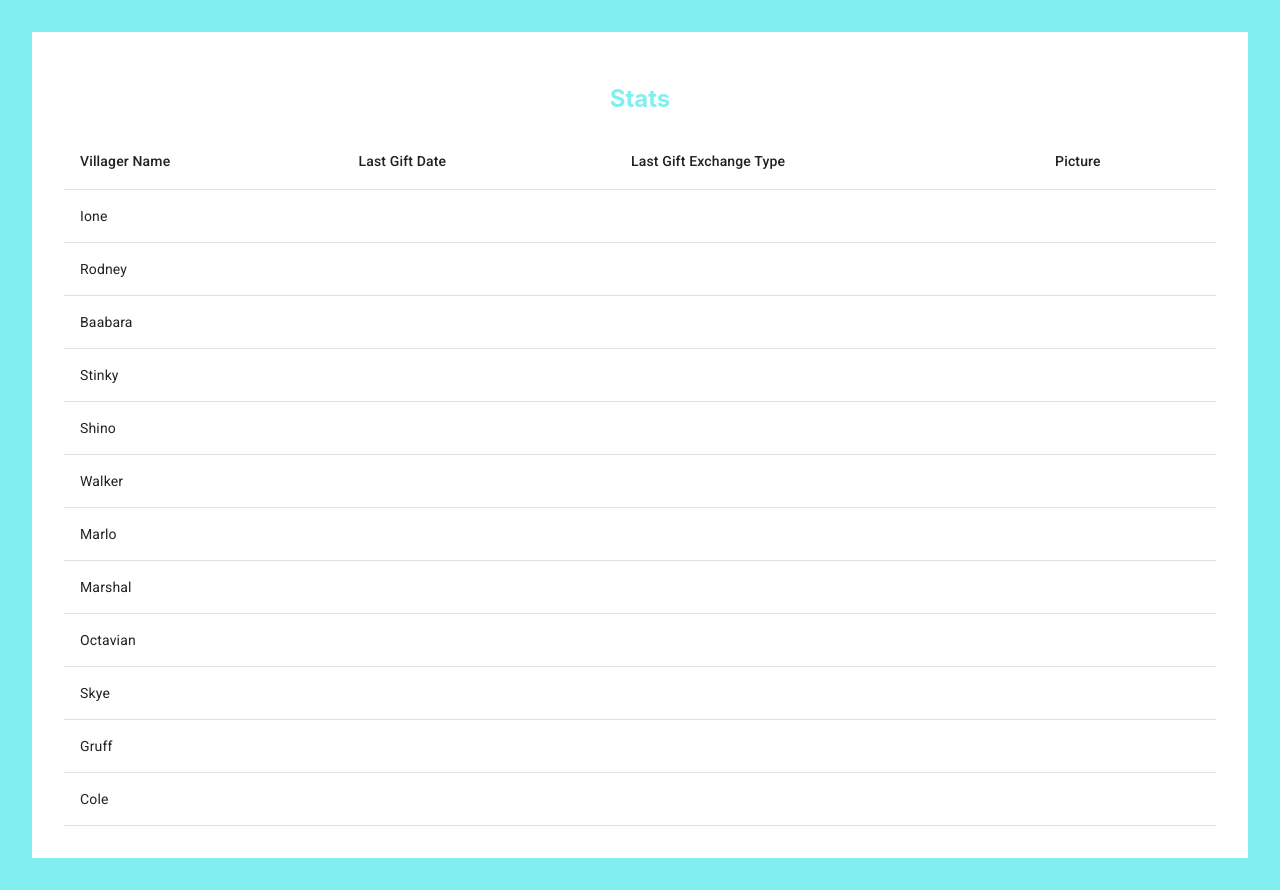
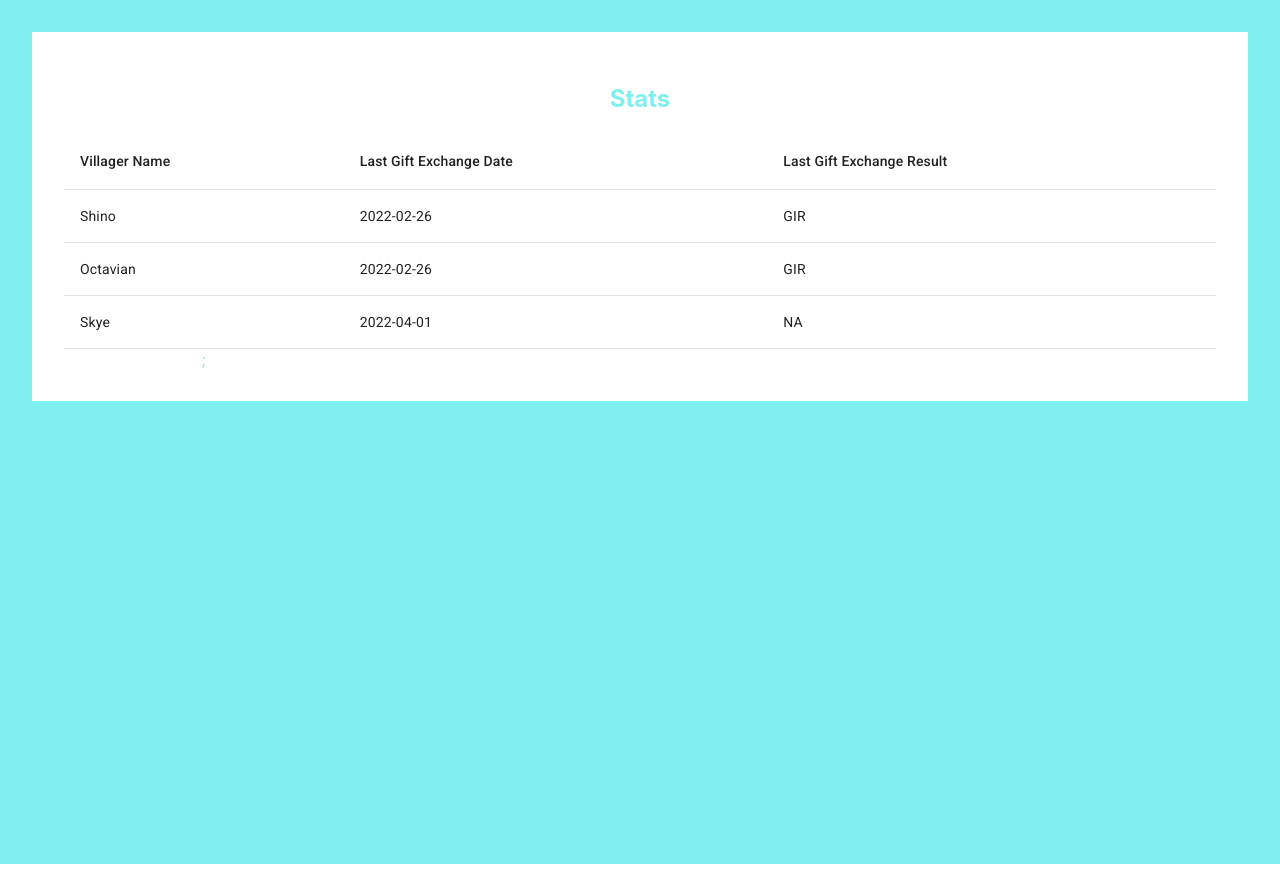
Before and after one commit to 2022-spring-adv-fe-mowe/tca-animal-crossing, a React (Create React App) app: page /#/stats in a window 1280 px wide. After the commit the page ends 864 px from the top, so only its background shows below. Built offline with nearby package versions, Linux system fonts and the light colour scheme.

Commit message:
Some data restructuring
Preparing array and table to accept new information

```diff
--- a/src/App.js
+++ b/src/App.js
@@ -17,36 +17,26 @@ const villagers = [
     name: "Ione",
     picture: true,
     active: true,
-    latestGiftedDate: "",
-    latestGiftExchange: ""
-  },
+    },
   {
     name: "Rodney",
     picture: true,
     active: true,
-    latestGiftedDate: "",
-    latestGiftExchange: ""
   },
   {
     name: "Baabara",
     picture: true,
     active: true,
-    latestGiftedDate: "",
-    latestGiftExchange: ""
   },
   {
     name: "Stinky",
     picture: true,
     active: true,
-    latestGiftedDate: "",
-    latestGiftExchange: ""
   },
   {
     name: "Shino",
     picture: false,
     active: true,
-    latestGiftedDate: "",
-    latestGiftExchange: ""
   },
   {
     name: "Walker",
@@ -64,8 +54,7 @@ const villagers = [
     name: "Marshal",
     picture: true,
     active: true,
-    latestGiftedDate: "",
-    latestGiftExchange: ""
+
   },
   {
     name: "Octavian",
@@ -78,8 +67,6 @@ const villagers = [
     name: "Skye",
     picture: true,
     active: true,
-    latestGiftedDate: "",
-    latestGiftExchange: ""
   },
   {
     name: "Gruff",
@@ -90,27 +77,25 @@ const villagers = [
     name: "Cole",
     picture: false,
     active: true,
-    latestGiftedDate: "",
-    latestGiftExchange: ""
   },
 ]
 
-const interactions = [
+const giftExchanges = [
   {
-    villager: "Shino",
+    name: "Shino",
     date: "2022-02-26",
-    interaction:
+    giftExchange:
       "GIR"
   },
   {
-    villager: "Octavian",
+    name: "Octavian",
     date: "2022-02-26",
-    interaction: "GIR"
+    giftExchange: "GIR"
   },
   {
-    villager: "Skye",
+    name: "Skye",
     date: "2022-04-01",
-    interaction: "na"
+    giftExchange: "NA"
   }
 ]
 /////////////END HARDCODED DATA//////////////
@@ -123,13 +108,9 @@ const activeVillagerList = activeVillagers.map(x => x.name);
 const archivedVillagers = villagers.filter(x => x.active === false);
 const archivedVillagerList = archivedVillagers.map(x => x.name);
 
-console.log(archivedVillagerList);
-
 //Determine which villagers have yet to provide their photo
 const villagersWithoutPicture = villagers.filter(x => x.picture === false);
 const villagersWithoutPictureList = villagersWithoutPicture.map(x=> x.name);
-
-console.log(villagersWithoutPictureList);
 
 const App = () => {
 
@@ -140,18 +121,16 @@ const App = () => {
         <Route path="stats" element={
           <Stats
             villagers = {villagers}
+            giftExchanges = {giftExchanges}
           />
         } />
         <Route path="play" element={
           <Play
-            villagers = {activeVillagerList}
-            picturesNeeded = {villagersWithoutPictureList}
+            villagers = {activeVillagers}
           />
         } />
         <Route path="addvillager" element={
-          <AddVillager
-            villagers = {activeVillagerList}
-          />
+          <AddVillager/>
         } />
       </Routes>
     </div>
--- a/src/Stats.js
+++ b/src/Stats.js
@@ -1,8 +1,7 @@
 import { Table, TableBody, TableCell, TableContainer, TableHead, TableRow } from "@mui/material"
 
-export const Stats = ({villagers}) => {
+export const Stats = ({giftExchanges}) => {
 
-	console.log(villagers);
 
 	return(
 		<>
@@ -14,22 +13,20 @@ export const Stats = ({villagers}) => {
 					<TableHead>
 						<TableRow>
 							<TableCell>Villager Name</TableCell>
-							<TableCell>Last Gift Date</TableCell>
-							<TableCell>Last Gift Exchange Type</TableCell>
-							<TableCell>Picture</TableCell>
+							<TableCell>Last Gift Exchange Date</TableCell>
+							<TableCell>Last Gift Exchange Result</TableCell>
 						</TableRow>
 					</TableHead>
 					<TableBody>
-						{villagers.map(villager =>
-							<TableRow
-									key={villager.name}
+						{giftExchanges.map(giftExchange =>
+						<TableRow
+									key={giftExchange.name}
 							>
-								<TableCell>{villager.name}</TableCell>
-								<TableCell>{villager.lastGiftedDate}</TableCell>
-								<TableCell>{villager.lastGiftExchange}</TableCell>
-								<TableCell>{villager.picture}</TableCell>
+								<TableCell>{giftExchange.name}</TableCell>
+								<TableCell>{giftExchange.date}</TableCell>
+								<TableCell>{giftExchange.giftExchange}</TableCell>
 							</TableRow>
-						)}
+						)};
 					</TableBody>
 				</Table>
 			</TableContainer>
```
